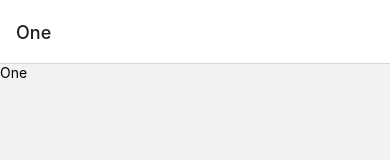
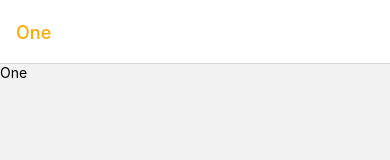
Before and after one commit to inyourcare/noovies, a React Native app: screen / in a window 390 px wide. Shown: the top 160 px of the page. Built offline with nearby package versions, Linux system fonts and the light colour scheme.

Commit message:
stack navigation options

```diff
--- a/components/navigation/Stack.js
+++ b/components/navigation/Stack.js
@@ -1,6 +1,7 @@
 import React from 'react'
 import { Text, View, TouchableOpacity } from 'react-native';
 import { createNativeStackNavigator } from '@react-navigation/native-stack';
+import colors from '../../colors';
 
 const ScreenOne = ({ navigation: { navigate } }) => (
     <TouchableOpacity onPress={() => navigate("Two")}>
@@ -22,10 +23,20 @@ const ScreenThree = ({ navigation: { navigate, goBack, setOptions } }) => (
     </>)
 
 const NativeStack = createNativeStackNavigator();
-const Stack = () => <NativeStack.Navigator>
-    <NativeStack.Screen name='One' component={ScreenOne} />
-    <NativeStack.Screen name='Two' component={ScreenTwo} />
-    <NativeStack.Screen name='Three' component={ScreenThree} />
-</NativeStack.Navigator>
+const Stack = () => (
+    <NativeStack.Navigator screenOptions={{
+        // presentation: "modal",
+        headerBackVisible: false,
+        // headerShown: false,
+        headerTintColor: colors.YELLOW_COLOR,
+        animation: "flip"
+    }}>
+        <NativeStack.Screen name='One' component={ScreenOne} />
+        <NativeStack.Screen name='Two' component={ScreenTwo} />
+        <NativeStack.Screen name='Three' component={ScreenThree}
+        // options={{ presentation: "modal" }}
+        />
+    </NativeStack.Navigator>
+)
 
 export default Stack
```
